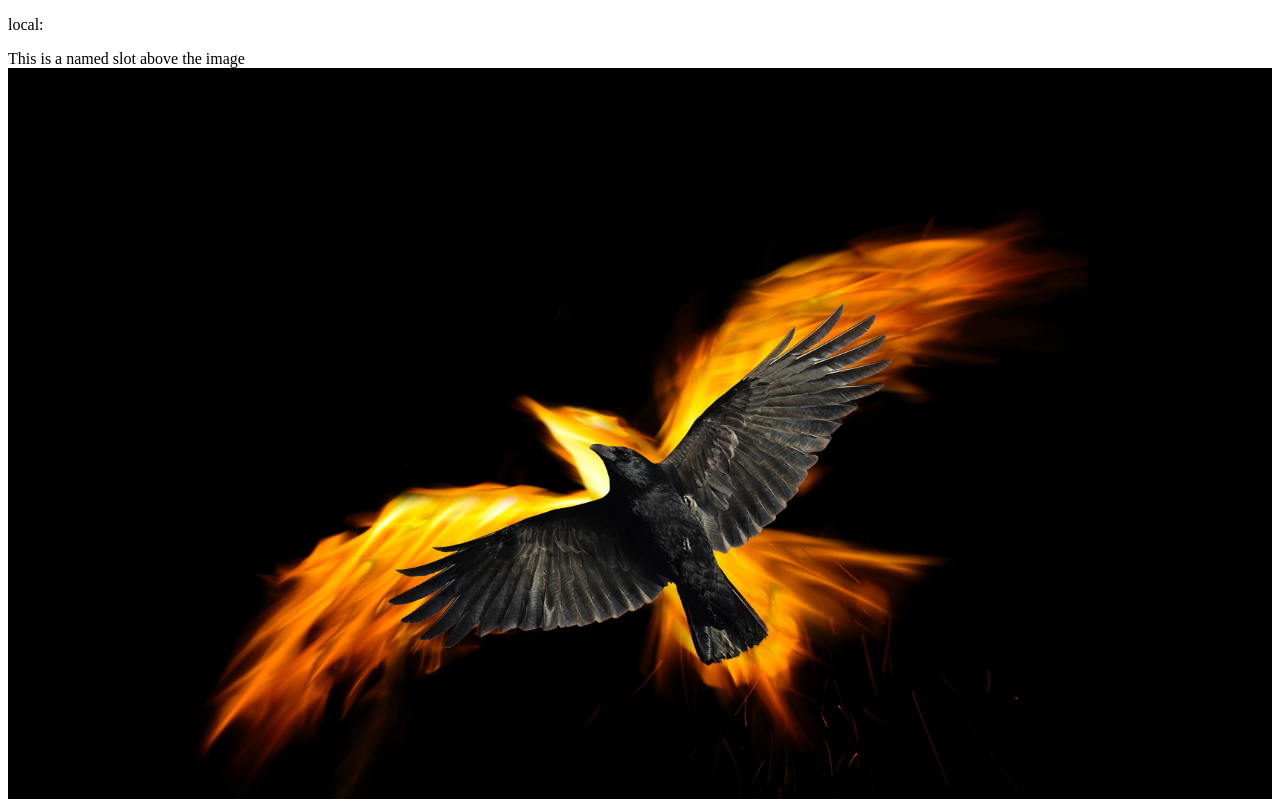
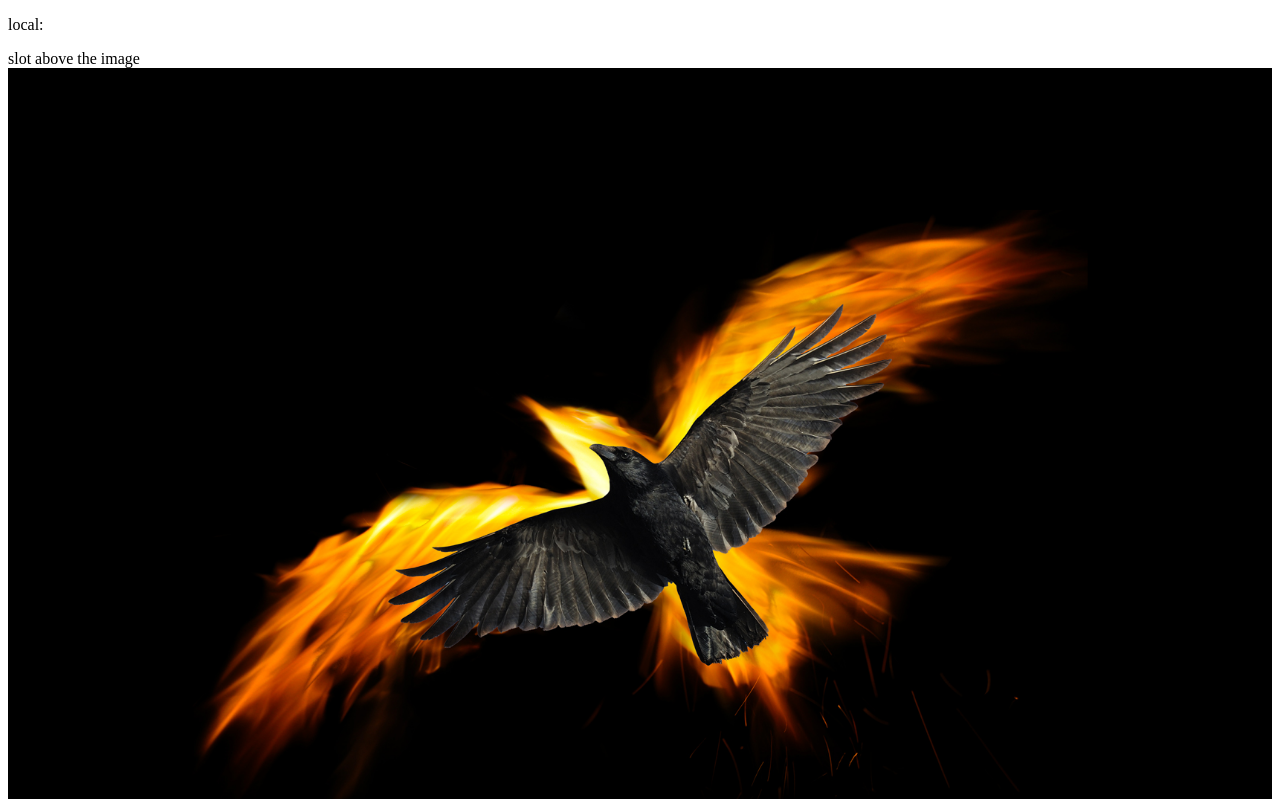
Before and after one commit to bonomite/nuxt-image-2025, a Nuxt app: page / in a window 1280 px wide. Shown: the top 799 px of the page. Built offline with nearby package versions, Linux system fonts and the light colour scheme.

Commit message:
clean up

```diff
--- a/app.vue
+++ b/app.vue
@@ -9,10 +9,10 @@ import { wagtailImage, publisherImage, nprImage } from "~/utils/imageData"
       src="/raven_phoenix_mix.jpg"
       credit="Photo by Thomas Bono"
       alt="two birds"
-      caption="this is a sample caption"
+      caption="This is a sample caption"
     >
-      <template #above>This is a named slot above the image</template>
-      <template #below>This is a named slot below the image</template>
+      <template #above>slot above the image</template>
+      <template #below>slot below the image</template>
     </VImage>
     <p>wagtail:</p>
     <VImage :src="imageNormalizer(wagtailImage)" width="600" height="100" />
```
